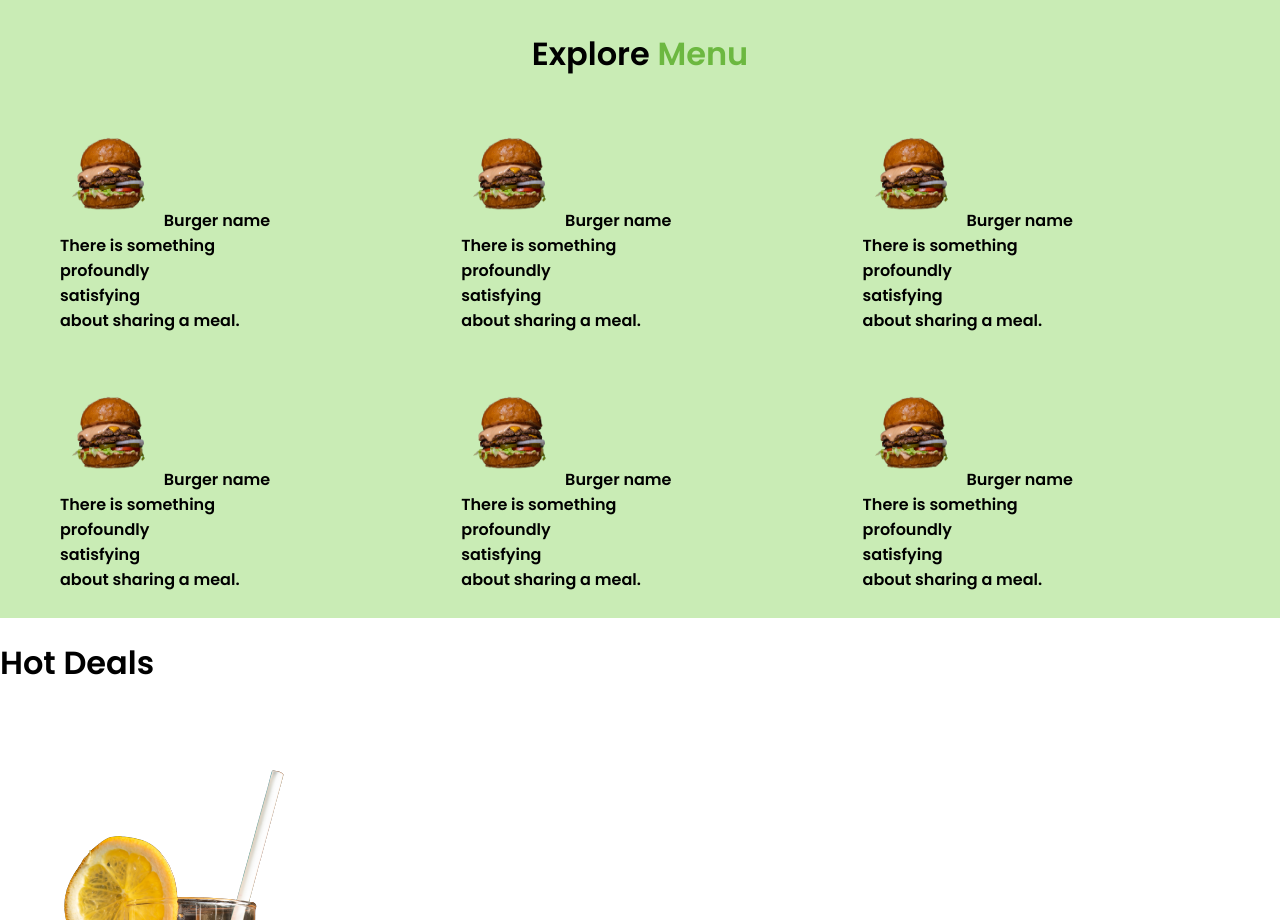
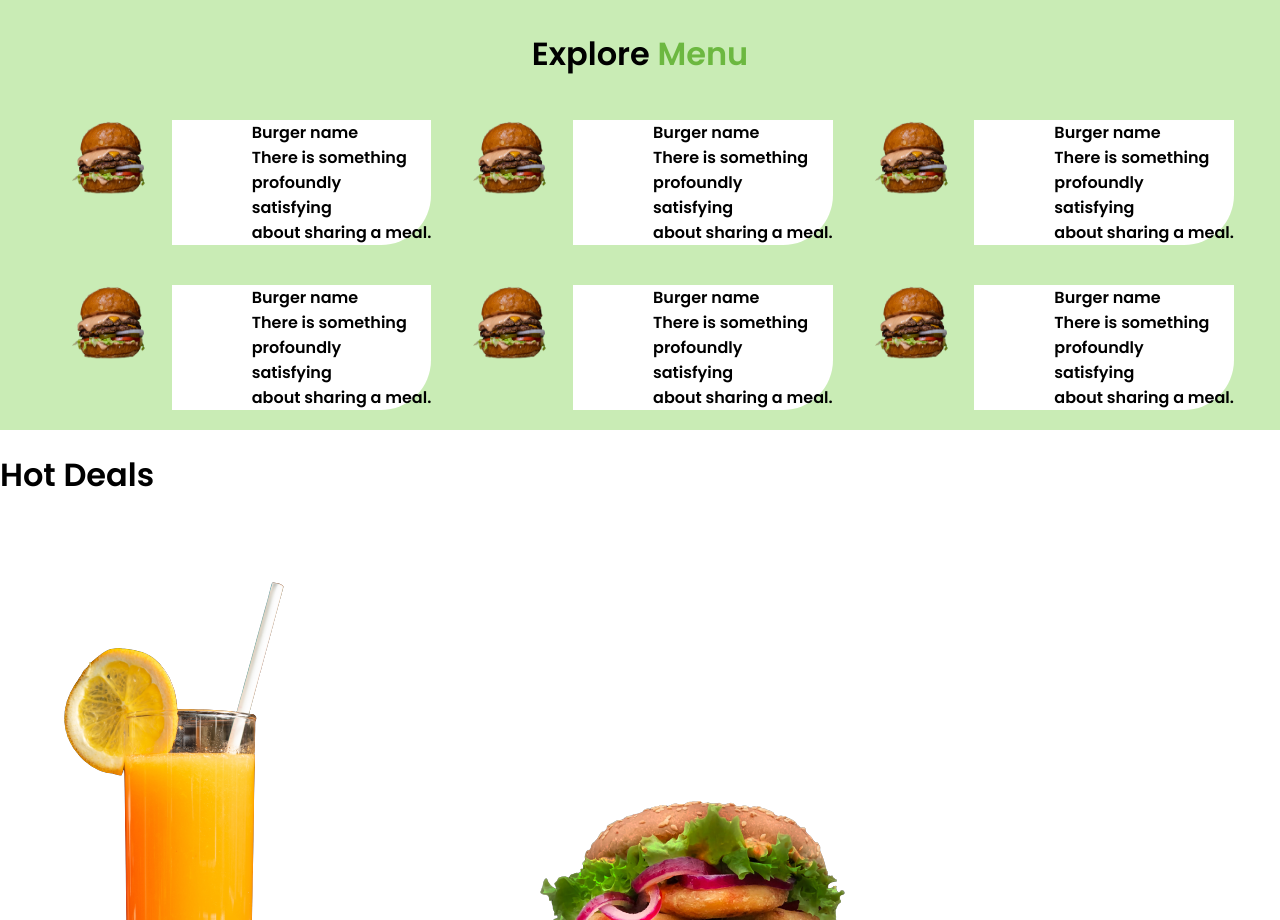
Before and after one commit to Annaliskirwa/__Street_Food_Website, a plain HTML site: page index.html in a window 1280 px wide. Shown: the part 1184-2104 px from the top of the page. Drawn offline with Linux system fonts and the light colour scheme.

Commit message:
It wil create a rounded border

```diff
--- a/index.css
+++ b/index.css
@@ -105,5 +105,12 @@ nav h1::first-letter{
     display: table;
   }
   #row{
-      padding-left: 50px;
+      padding-left:50px;
   }
+  #column p{
+    background: white;
+    padding-left:80px;
+    border-radius: 0px 0px 50px 0px;
+   float: right;
+   margin: 10px;
+  }
--- a/index.html
+++ b/index.html
@@ -58,7 +58,8 @@
                 <h1><span>Explore </span><span>Menu</span></h1>
                 <div id="row">
                     <div id="column">
-                    <p><img src = "amirali-mirhashemian-sc5sTPMrVfk-unsplash-removebg-preview.png" height="100px" width="100px"> <strong>Burger name</strong><br>
+                    <img src = "amirali-mirhashemian-sc5sTPMrVfk-unsplash-removebg-preview.png" height="100px" width="100px">
+                    <p><strong>Burger name</strong><br>
                         There is something<br>
                          profoundly<br>
                           satisfying <br>
@@ -66,7 +67,8 @@
                      </p>
                     </div>
                     <div id="column">
-                     <p><img src = "amirali-mirhashemian-sc5sTPMrVfk-unsplash-removebg-preview.png"  height="100px" width="100px"> <strong>Burger name</strong><br>
+                     <img src = "amirali-mirhashemian-sc5sTPMrVfk-unsplash-removebg-preview.png"  height="100px" width="100px">
+                     <p><strong>Burger name</strong><br>
                         There is something<br>
                          profoundly<br>
                           satisfying <br>
@@ -74,7 +76,8 @@
                      </p>
                     </div>
                     <div id="column">
-                     <p ><img src = "amirali-mirhashemian-sc5sTPMrVfk-unsplash-removebg-preview.png"  height="100px" width="100px"> <strong>Burger name</strong><br>
+                     <img src = "amirali-mirhashemian-sc5sTPMrVfk-unsplash-removebg-preview.png"  height="100px" width="100px">
+                     <p><strong>Burger name</strong><br>
                         There is something<br>
                          profoundly<br>
                           satisfying <br>
@@ -82,7 +85,8 @@
                      </p>
                     </div>
                     <div id="column">
-                     <p><img src = "amirali-mirhashemian-sc5sTPMrVfk-unsplash-removebg-preview.png"  height="100px" width="100px"> <strong>Burger name</strong><br>
+                     <img src = "amirali-mirhashemian-sc5sTPMrVfk-unsplash-removebg-preview.png"  height="100px" width="100px">
+                     <p><strong>Burger name</strong><br>
                         There is something<br>
                          profoundly<br>
                           satisfying <br>
@@ -90,7 +94,8 @@
                      </p>
                     </div>
                     <div id="column">
-                     <p><img src = "amirali-mirhashemian-sc5sTPMrVfk-unsplash-removebg-preview.png"  height="100px" width="100px"> <strong>Burger name</strong><br>
+                     <img src = "amirali-mirhashemian-sc5sTPMrVfk-unsplash-removebg-preview.png"  height="100px" width="100px">
+                     <p><strong>Burger name</strong><br>
                         There is something<br>
                          profoundly<br>
                           satisfying <br>
@@ -98,7 +103,8 @@
                      </p>
                     </div>
                     <div id="column">
-                     <p><img src = "amirali-mirhashemian-sc5sTPMrVfk-unsplash-removebg-preview.png"  height="100px" width="100px"> <strong>Burger name</strong><br>
+                     <img src = "amirali-mirhashemian-sc5sTPMrVfk-unsplash-removebg-preview.png"  height="100px" width="100px">
+                     <p><strong>Burger name</strong><br>
                         There is something<br>
                          profoundly<br>
                           satisfying <br>
```
